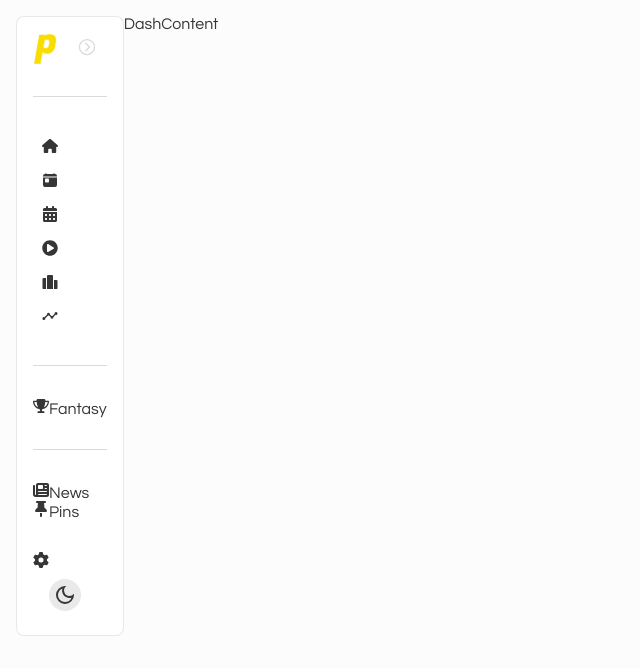
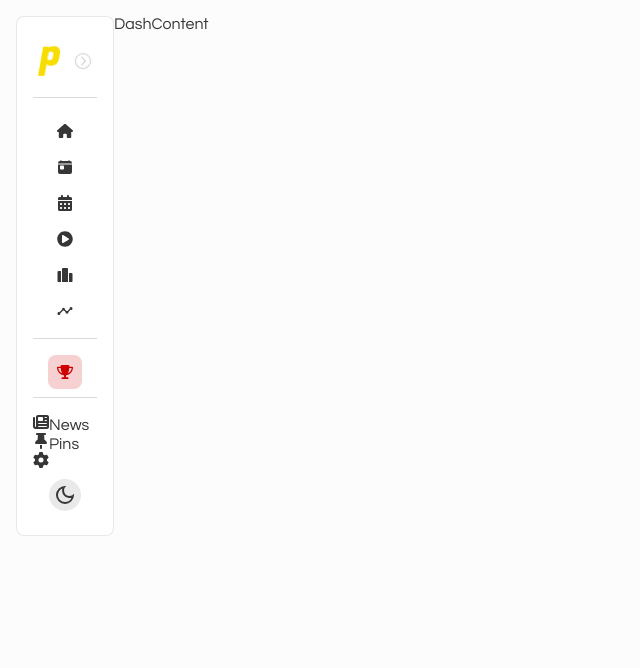
Before and after one commit to nickdoucette24/pitstop-v3, a React (Create React App) app in the folder client/: page /home in a window 1280 px wide. Shown: the top 668 px of the page, without its empty margins (0-640 px from the left). Built offline with nearby package versions, Linux system fonts and the light colour scheme.

Commit message:
More work done on the nav structure, worked on the fantasy tab as well. i'll finish all the tabs and buttons but I'll probably need to centralize the isSelected state which means I'll need to move some stuff around.

```diff
--- a/client/src/components/DashSideNav/DashSideNav.module.scss
+++ b/client/src/components/DashSideNav/DashSideNav.module.scss
@@ -3,15 +3,25 @@
 .sidenav {
   display: flex;
   flex-direction: column;
-  gap: 2rem;
   border-radius: 0.5rem;
   padding: 1rem;
 }
 
 .logo-container {
   display: flex;
-  gap: 1rem;
+  justify-content: space-between;
   align-items: center;
+  min-height: 3.5rem;
+}
+
+.fantasy-container {
+  display: flex;
+  flex-direction: column;
+  align-items: center;
+
+  &.expanded {
+    flex-direction: row;
+  }
 }
 
 .expand-button-light {
@@ -35,6 +45,7 @@
 .divider {
   border: none;
   border-top: 1px solid transparent;
+  margin: 0.5rem 0 1rem 0;
   transition: border-color 0.3s ease-in-out;
 }
 
--- a/client/src/components/DashSideNav/DashSideNav.tsx
+++ b/client/src/components/DashSideNav/DashSideNav.tsx
@@ -44,8 +44,12 @@ const DashSideNav = () => {
           theme === "light" ? styles["light-divider"] : styles["dark-divider"]
         }`}
       />
-      <div className={styles["fantasy-container"]}>
-        <DashNavFantasy />
+      <div
+        className={`${styles["fantasy-container"]} ${
+          isExpanded ? styles["expanded"] : styles[""]
+        }`}
+      >
+        <DashNavFantasy theme={theme} isExpanded={isExpanded} />
       </div>
       <hr
         className={`${styles["divider"]} ${
--- a/client/src/components/common/DashNavExpand/DashNavExpand.module.scss
+++ b/client/src/components/common/DashNavExpand/DashNavExpand.module.scss
@@ -2,9 +2,6 @@
 
 .expand-icon {
   transition: rotate 0.3s ease, transform 0.2s ease-in-out;
-  border-radius: 1rem;
-  padding: 0.25rem;
-  background-color: map-get(map-get(vars.$themes, "dark"), "button-bg-primary");
   cursor: pointer;
   transition: rotate 0.25s ease-in;
 }
@@ -13,3 +10,10 @@
   rotate: 180deg;
   transition: rotate 0.25s ease-in;
 }
+
+.icon-container {
+  display: flex;
+  background-color: map-get(map-get(vars.$themes, "dark"), "button-bg-primary");
+  padding: 0.25rem;
+  border-radius: 1rem;
+}
--- a/client/src/components/common/DashNavExpand/DashNavExpand.tsx
+++ b/client/src/components/common/DashNavExpand/DashNavExpand.tsx
@@ -8,9 +8,9 @@ type Props = {
 
 const DashNavExpand = ({ isExpanded }: Props) => {
   return (
-    <div>
+    <div className={styles["icon-container"]}>
       <IoIosArrowDropright
-        size={"1.75rem"}
+        size={"1.25rem"}
         className={`${styles["expand-icon"]} ${
           isExpanded ? styles["expanded"] : styles[""]
         }`}
--- a/client/src/components/common/DashNavFantasy/DashNavFantasy.module.scss
+++ b/client/src/components/common/DashNavFantasy/DashNavFantasy.module.scss
@@ -0,0 +1,76 @@
+@use "../../../sass/partials/variables" as vars;
+@use "../../../sass/partials/mixins" as *;
+
+.fantasy-tab {
+  display: flex;
+  justify-content: center;
+  width: fit-content;
+  border-radius: 0.5rem;
+  border: 1px solid transparent;
+  gap: 0.5rem;
+  padding: 0.5rem;
+  cursor: pointer;
+  transition: transform 0.05s ease-in-out;
+  text-decoration: none;
+
+  &:active {
+    transform: scale(0.985);
+  }
+
+  &.light {
+    transition: background-color 0.05s ease, color 0.05s ease;
+    color: var(--fantasy-red);
+    background-color: var(--fantasy-red-opaque);
+
+    &:hover {
+      background-color: var(--fantasy-red);
+      color: map-get(map-get(vars.$themes, "light"), "base");
+    }
+  }
+
+  &.dark {
+    transition: background-color 0.05s ease-in-out, color 0.05s ease-in-out;
+    color: map-get(map-get(vars.$themes, "light"), "text");
+
+    &:hover {
+      background-color: map-get(map-get(vars.$themes, "dark"), "accent-opaque");
+      color: map-get(map-get(vars.$themes, "dark"), "accent");
+    }
+  }
+
+  &.active {
+    width: 100%;
+
+    &.light {
+      background-color: map-get(map-get(vars.$themes, "light"), "accent");
+      color: map-get(map-get(vars.$themes, "light"), "base");
+    }
+
+    &.dark {
+      background-color: map-get(map-get(vars.$themes, "dark"), "accent");
+      color: map-get(map-get(vars.$themes, "dark"), "base");
+    }
+  }
+}
+
+.text {
+  letter-spacing: 0.06rem;
+  line-height: 1.175rem;
+  font-size: 1.1rem;
+
+  &.light {
+    color: map-get(map-get(vars.$themes, "light"), "text");
+  }
+
+  &.dark {
+    color: map-get(map-get(vars.$themes, "dark"), "text");
+  }
+
+  &.shrunk {
+    display: none;
+  }
+}
+
+.icon {
+  @include flex-center;
+}
--- a/client/src/components/common/DashNavFantasy/DashNavFantasy.tsx
+++ b/client/src/components/common/DashNavFantasy/DashNavFantasy.tsx
@@ -1,15 +1,29 @@
 import { FaTrophy } from "react-icons/fa6";
+import styles from "./DashNavFantasy.module.scss";
+// import { Link } from "react-router-dom";
 
-type Props = {};
+type Props = {
+  theme: string;
+  isExpanded: boolean;
+};
 
-const DashNavFantasy = (props: Props) => {
+const DashNavFantasy = ({ theme, isExpanded }: Props) => {
   return (
-    <ul>
-      <li>
-        <FaTrophy />
+    <div
+      // to={"/fantasy"}
+      className={`${styles["fantasy-tab"]} ${
+        theme === "light" ? styles["light"] : styles["dark"]
+      }`}
+    >
+      <FaTrophy className={styles["icon"]} />
+      <span
+        className={`${styles["text"]} ${
+          !isExpanded ? styles["shrunk"] : styles[""]
+        }`}
+      >
         Fantasy
-      </li>
-    </ul>
+      </span>
+    </div>
   );
 };
 
--- a/client/src/components/common/DashNavList/DashNavList.module.scss
+++ b/client/src/components/common/DashNavList/DashNavList.module.scss
@@ -4,14 +4,21 @@
 .navlist-wrapper {
   display: flex;
   flex-direction: column;
-  gap: 0rem;
+  align-items: center;
+
+  &.expanded {
+    align-items: flex-start;
+  }
 }
 
 .container {
   display: flex;
+  justify-content: center;
+  width: fit-content;
   border-radius: 0.5rem;
   border: 1px solid transparent;
   gap: 0.5rem;
+  min-height: 2.25rem;
   padding: 0.5rem;
   cursor: pointer;
   transition: transform 0.05s ease-in-out;
@@ -42,6 +49,9 @@
   }
 
   &.active {
+    width: 100%;
+    justify-content: flex-start;
+
     &.light {
       background-color: map-get(map-get(vars.$themes, "light"), "accent");
       color: map-get(map-get(vars.$themes, "light"), "base");
--- a/client/src/components/common/DashNavList/DashNavList.tsx
+++ b/client/src/components/common/DashNavList/DashNavList.tsx
@@ -16,7 +16,11 @@ const DashNavList = ({ theme, isExpanded }: Props) => {
   // const mappedNavList = NAVLIST_PRIMARY.map((item, index) =>)
 
   return (
-    <ul className={styles["navlist-wrapper"]}>
+    <ul
+      className={`${styles["navlist-wrapper"]} ${
+        isExpanded ? styles["expanded"] : styles[""]
+      }`}
+    >
       {NAVLIST_PRIMARY.map((item, index) => (
         <li
           key={index}
--- a/client/src/components/common/DashNavLogo/DashNavLogo.module.scss
+++ b/client/src/components/common/DashNavLogo/DashNavLogo.module.scss
@@ -1,7 +1,8 @@
 .logo-small {
   width: 1.5rem;
+  margin-left: 0.25rem;
 }
 
 .logo-large {
-  width: 8rem;
+  width: 6rem;
 }
--- a/client/src/sass/base/_global.scss
+++ b/client/src/sass/base/_global.scss
@@ -12,6 +12,8 @@
   --accent-yellow-opaque: #f7de0045;
   --accent-blue: #0084f7;
   --accent-blue-opaque: #0084f745;
+  --fantasy-red: #d00000;
+  --fantasy-red-opaque: #d000002e;
 }
 
 body {
```
